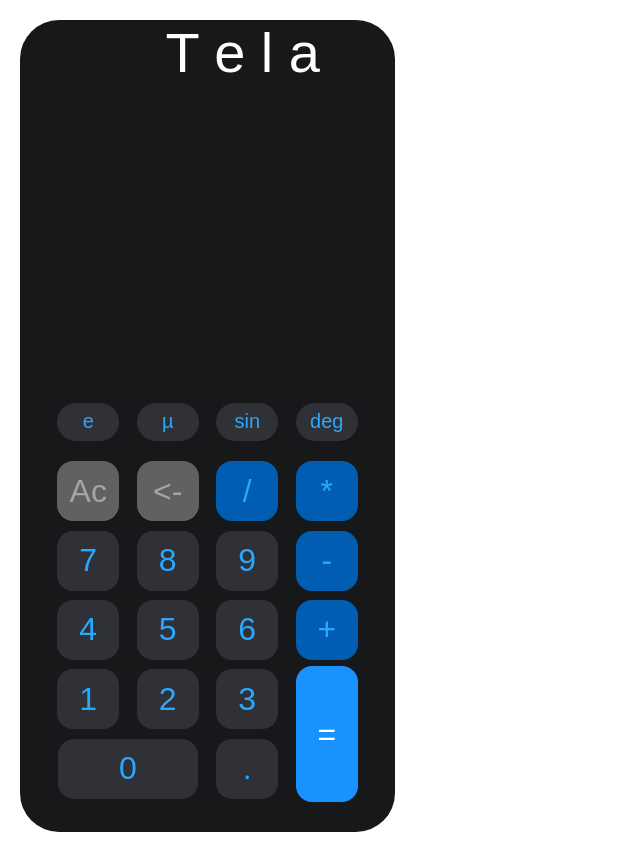
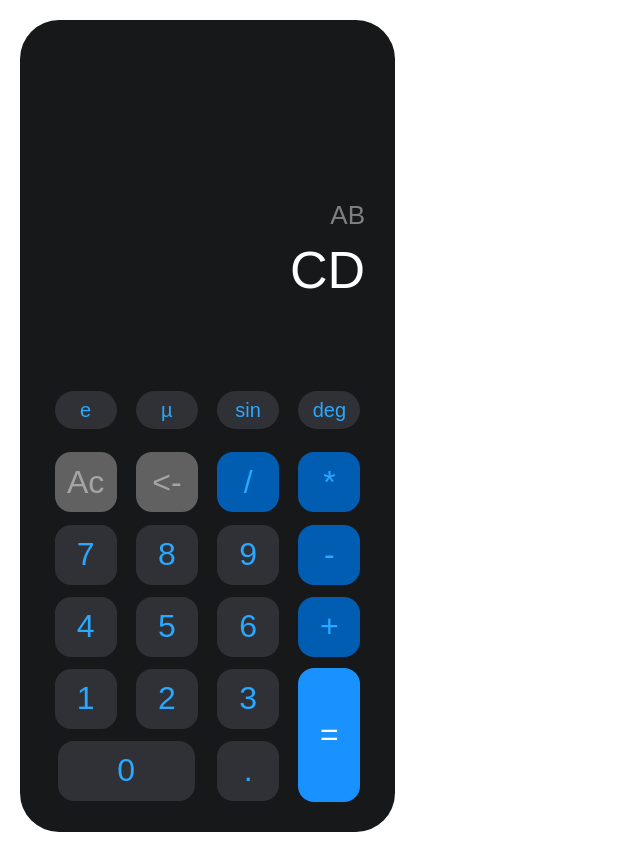
Before and after one commit to Lanzmann/calc-mateus, a plain HTML site: page index.html in a window 1280 px wide. Shown: the whole page, without its empty margins (0-640 px from the left). Drawn offline with Linux system fonts and the light colour scheme.

Commit message:
Arrumado Gridbox da Tela com 2 divs

```diff
--- a/main.js
+++ b/main.js
@@ -1,14 +1,9 @@
 function criaBotão(n) {
-
     return `<div class="div${n}"><button onclick="">${n}</button></div>`
-
 }
 
-
-
 document.querySelector('#tela').innerHTML =
-    "T e l a"
-
+    '<div id="tela-nums">AB</div><div id="tela-op">CD</div>'
 
 document.querySelector('#botoes-container').innerHTML =
     criaBotão("e") +
--- a/style.css
+++ b/style.css
@@ -1,39 +1,29 @@
 * {
-
   margin: 0px;
   padding: 0px;
-
 }
 
 body {
-
   margin: 20px 20px;
-
 }
 
-
 button {
-
   width: 62px;
   height: 60px;
   font-size: 32px;
   /* padding: 20px 30px; */
-    color: #29A8FF;
+  color: #29a8ff;
   background-color: #303136;
   border-radius: 16px;
   border-style: none;
-
 }
 
-
 #container {
-
   display: grid;
   width: 375px;
   height: 812px;
-    background-color: #17181A;
+  background-color: #17181a;
   border-radius: 39px;
-
 }
 
 #botoes-container {
@@ -44,82 +34,72 @@ button {
   grid-template-columns: 1fr 1fr 1fr 1fr;
   justify-items: center;
   align-items: center;
-    gap: 3px;
-    padding: 30px 30px;
+  gap: 10px;
+  padding: 30px 30px 30px 30px;
 }
 
-
 .div0 {
-
   grid-column: 1 / 3;
   width: 90%;
   /* padding: 30px 10px; */
-
 }
 
 .div0 button {
-
   width: 100%;
-
 }
 
 .div\= {
-
   grid-row: 5 / 7;
   grid-column: 4;
   height: 100%;
   /* padding: 10px 10px; */
-
 }
 
 .div\= button {
-
   /* grid-row: 5 / 7; */
   height: 100%;
   /* padding: 10px 10px; */
-    background-color: #1991FF;
+  background-color: #1991ff;
   color: white;
-
 }
 
 .div\/ button,
 .div\* button,
 .div- button,
-.div\+ button{
-
-    background-color: #005DB2;
-
-
+.div\+ button {
+  background-color: #005db2;
 }
 
 .divAc button,
-.div\<- button{
-
+.div\<- button {
   background-color: #616161;
-    color: #A5A5A5;
-
+  color: #a5a5a5;
 }
 
 .dive button,
 .divµ button,
 .divsin button,
-.divdeg button{
-
+.divdeg button {
   border-radius: 24px;
   height: 38px;
   font-size: 20px;
-
 }
 
+#tela {
+  display: grid;
+  grid-template-rows: 2fr 1fr;
+  font-family: arial;
+  text-align: end;
+}
 
-#tela {
+#tela-nums {
+  color: grey;
+  padding: 180px 30px 0px 30px;
+  font-size: 26px;
+}
 
-    width: 300px;
-    height: 300px;
-    font-family: arial;
+#tela-op {
+  padding: 0px 30px 30px 30px;
+  font-size: 52px;
   color: white;
-    font-size: 56px;
-    text-align: end;
-
-
 }
```
Lines whose indentation alone changed are shown as unchanged.
